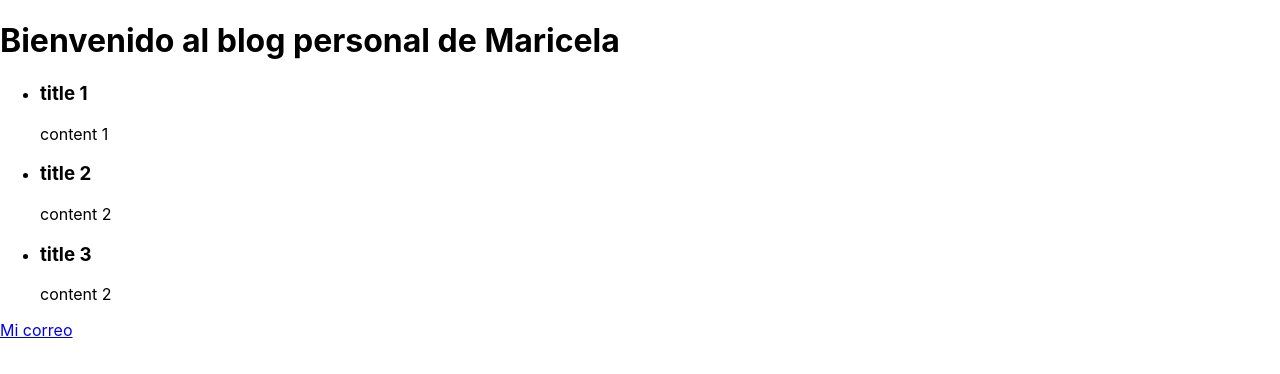
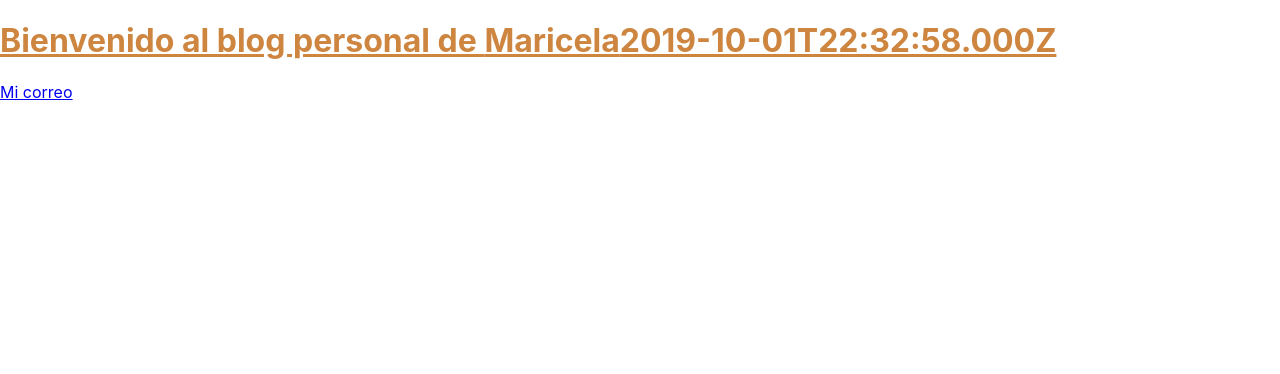
Before and after one commit to mayela/blog-react, a React (Create React App) app: page / in a window 1280 px wide. Shown: the top 374 px of the page. Built offline with nearby package versions, Linux system fonts and the light colour scheme.

Commit message:
Fetching data from API

```diff
--- a/src/App.js
+++ b/src/App.js
@@ -8,17 +8,47 @@ class App extends React.Component {
   state = {
     text: "Hello world!!"
   };
+
+  // PROMESAS
+  fetchData() {
+    const url = "https://jsonplaceholder.typicode.com/posts";
+    const options = { method: "GET" };
+    fetch(url, options)
+      .then(function(response) {
+        return response.json();
+      })
+      .then(function(data) {
+        console.log(data);
+      })
+      .catch(function(err) {
+        console.log(err);
+      });
+  }
+
+  // Async - await
+  async asyncFetchData() {
+    // const url = "https://jsonplaceholder.typicode.com/posts";
+    // const options = { method: "GET" };
+    // const response = await fetch(url, options);
+    // const data = await response.json();
+    // console.log(data);
+    // PROMISE
+    // 1 - PENDING
+    // 2 - FULLFILED - RESOLVED - OK
+    // 3 - REJECTED - FAIL
+  }
+
+  // CUANDO EL COMPONENT YA ESTA MONTADO
+  componentDidMount() {
+    this.asyncFetchData();
+  }
+
   render() {
-    const posts = [
-      { title: "title 1", content: "content 1" },
-      { title: "title 2", content: "content 2" },
-      { title: "title 3", content: "content 2" }
-    ];
     console.log(this.props);
     return (
       <div>
         <Header name="Maricela" />
-        <Content posts={posts} />
+        <Content posts={[]} value="1" date={this.props.date} />
         <Footer email="mmiranda@nearsoft.com" />
       </div>
     );
@@ -26,3 +56,14 @@ class App extends React.Component {
 }
 
 export default App;
+
+// MONTAJE
+
+// 1 - CONSTRUCTOR
+// 2 - COMPONENT WILL MOUNT
+// 3 - RENDER
+// 4 - COMPONENTDIDMOUNT
+// 5 - COMPONENTWILLUNMOUNT
+
+//COMPONENT WILL UPDATE
+//COMPONENT DID UPDATE
--- /dev/null
+++ b/src/components/Header.css
@@ -0,0 +1,5 @@
+.header-title {
+  color: peru;
+  font-weight: bold;
+  text-decoration: underline;
+}
--- a/src/components/Header.js
+++ b/src/components/Header.js
@@ -1,9 +1,13 @@
 import React from "react";
+import "./Header.css";
 
 function Header(props) {
   return (
     <header>
-      <h1>Bienvenido al blog personal de {props.name}</h1>
+      <h1 className="header-title">
+        Bienvenido al blog personal de {props.name}
+        {new Date().toISOString()}
+      </h1>
     </header>
   );
 }
--- a/src/index.js
+++ b/src/index.js
@@ -3,4 +3,7 @@ import ReactDOM from "react-dom";
 import "./index.css";
 import App from "./App";
 
-ReactDOM.render(<App name="Maricela" />, document.getElementById("root"));
+ReactDOM.render(
+  <App name="Maricela" date="2019-09-12" />,
+  document.getElementById("root")
+);
```
